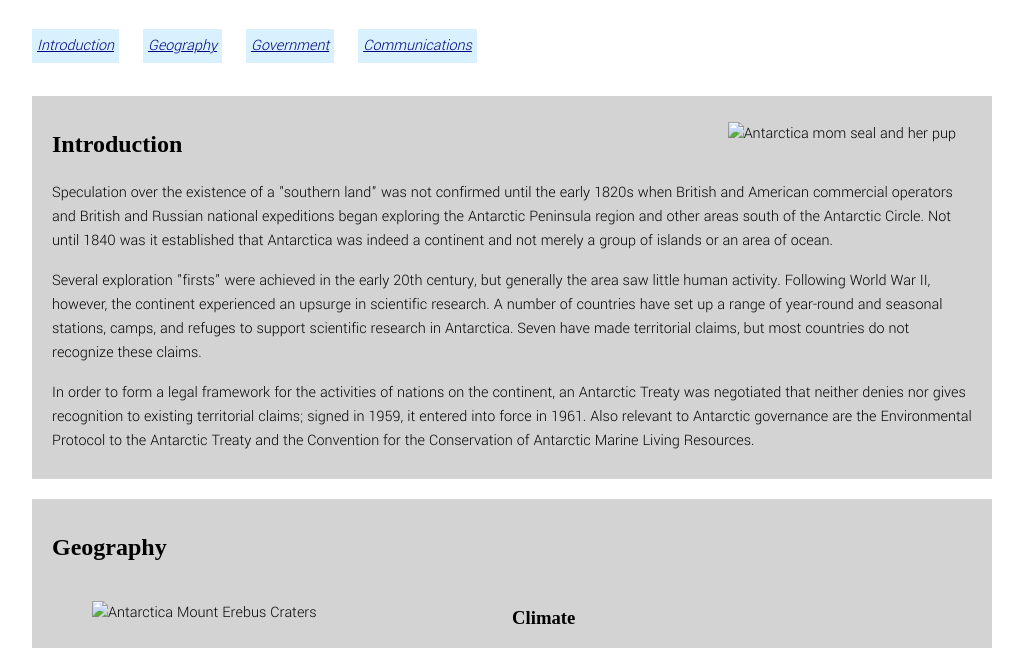
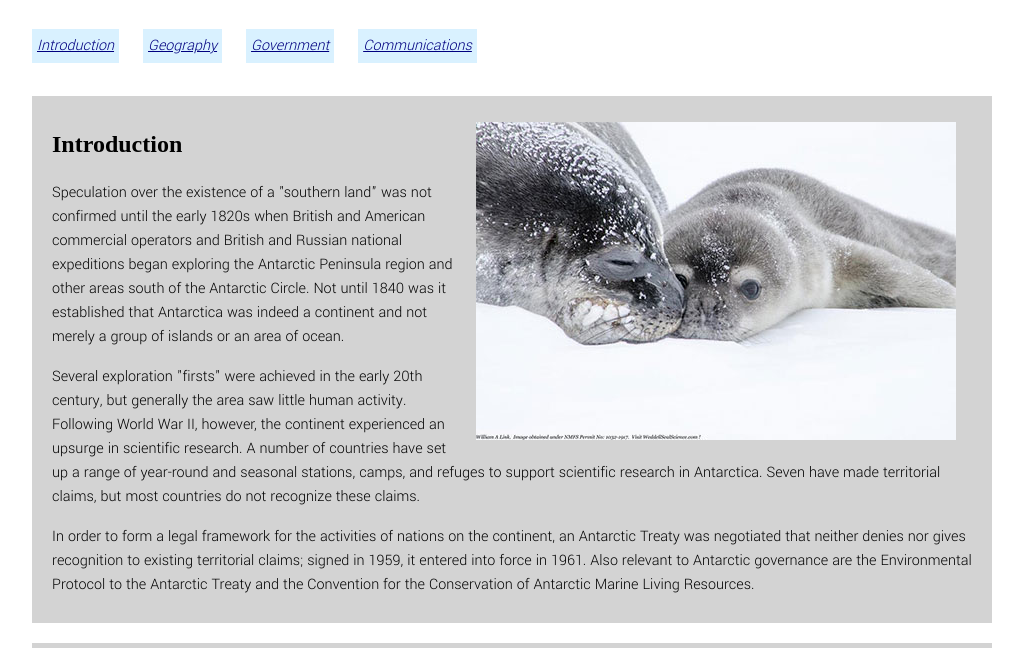
Before and after one commit to calliejardine/calliejardine.github.io, a plain HTML site: page antarctica.html in a window 1280 px wide. Shown: the part 149-797 px from the top of the page, without its empty margins (128-1151 px from the left). Drawn offline with Linux system fonts and the light colour scheme.

Commit message:
removed the old folder name before images

```diff
--- a/antarctica.html
+++ b/antarctica.html
@@ -24,7 +24,7 @@
       <main>
         <section id="introduction">
           <figure>
-            <img src="images/antarctica-mom-seal-and-pup-480-318.jpg" alt="Antarctica mom seal and her pup"/>
+            <img src="antarctica-mom-seal-and-pup-480-318.jpg" alt="Antarctica mom seal and her pup"/>
           </figure>
           <h2>Introduction</h2>
           <p>Speculation over the existence of a "southern land" was not confirmed until the early <time datetime="1820s">1820s</time> when British and American commercial operators and British and Russian national expeditions began exploring the Antarctic Peninsula region and other areas south of the Antarctic Circle. Not until <time datetime="1840">1840</time> was it established that Antarctica was indeed a continent and not merely a group of islands or an area of ocean.</p>
@@ -35,7 +35,7 @@
         <section id="geography">
           <h2>Geography</h2>
           <figure>
-            <img src="images/antarctica-mount-erebus-craters-480-315.jpg" alt="Antarctica Mount Erebus Craters"/>
+            <img src="antarctica-mount-erebus-craters-480-315.jpg" alt="Antarctica Mount Erebus Craters"/>
           </figure>
           <article>
             <h3>Climate</h3>
```
